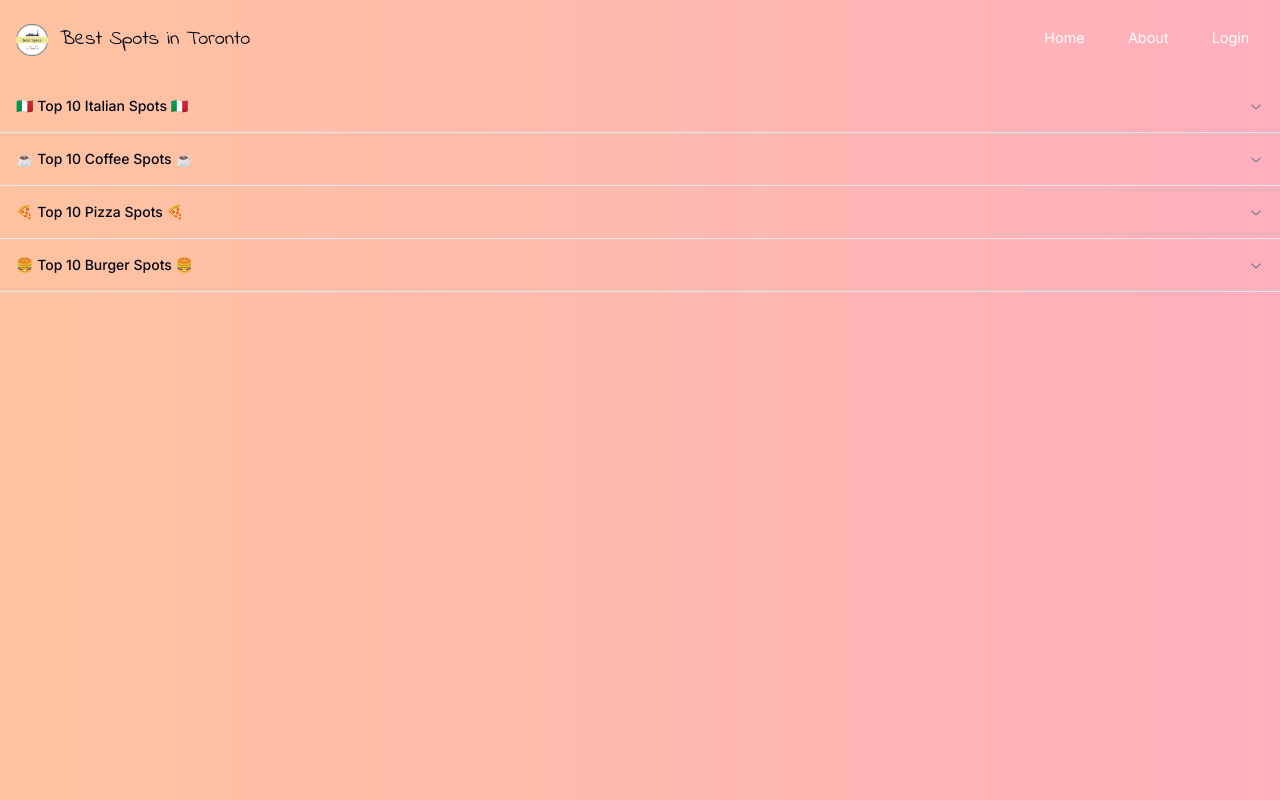
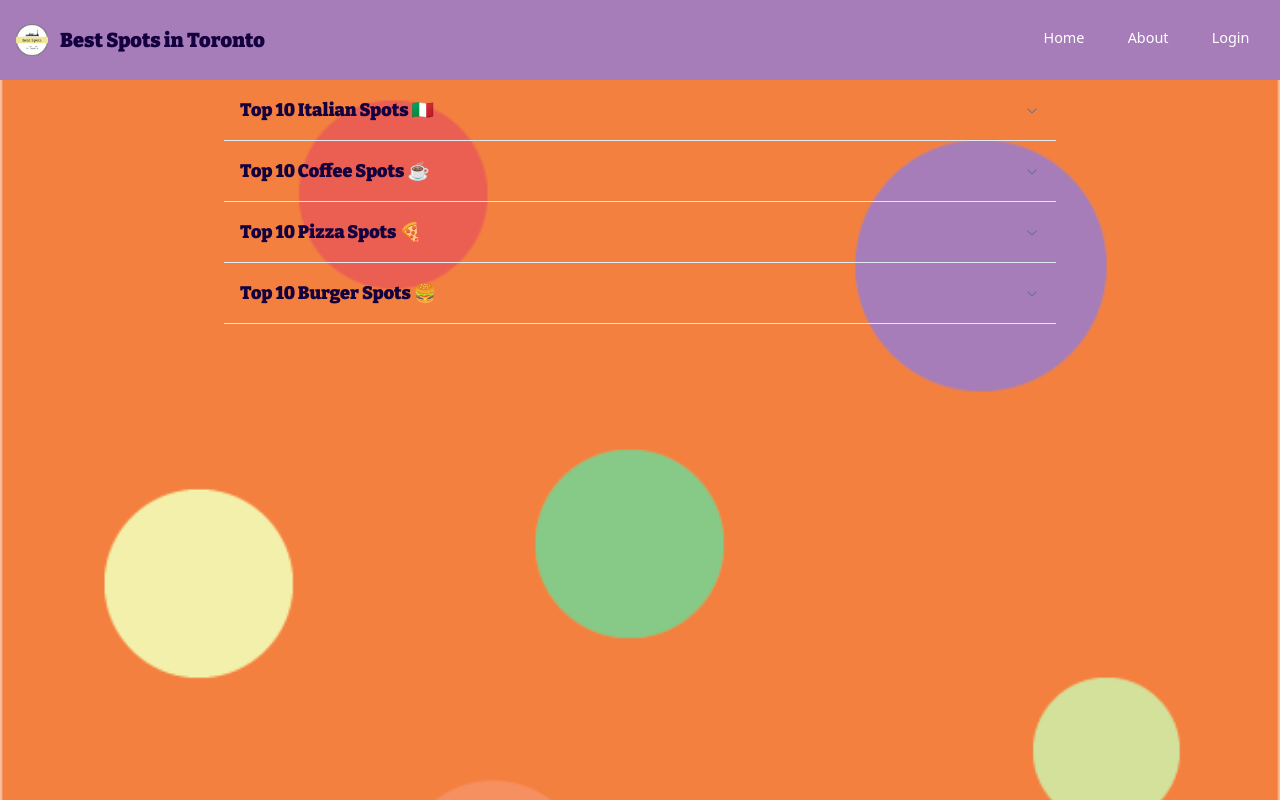
Before and after one commit to erkutcak/bsit-website, a Next.js app: page / in a window 1280 px wide. Built offline with nearby package versions, Linux system fonts and the light colour scheme; no server answers.

Commit message:
styling changes

```diff
--- a/app/globals.css
+++ b/app/globals.css
@@ -1,4 +1,6 @@
 @import url('https://fonts.googleapis.com/css2?family=Indie+Flower&display=swap');
+@import url('https://fonts.googleapis.com/css2?family=Roboto&display=swap');
+@import url('https://fonts.googleapis.com/css2?family=Bitter:wght@500;900&display=swap');
 
 @tailwind base;
 @tailwind components;
@@ -78,7 +80,7 @@
   }
   body {
     @apply bg-background text-foreground;
-    background-image: linear-gradient(to right, #ffc3a0 0%, #ffafbd 100%);
+    background-image: url('/bg.png');
   }
 }
 
--- a/app/layout.js
+++ b/app/layout.js
@@ -13,7 +13,7 @@ export const metadata = {
 export default function RootLayout({ children }) {
   return (
     <html lang="en">
-      <body className={inter.className}>
+      <body className="bg-cover bg-inherit h-screen bg-custom">
         <Provider>
           <Navbar/>
           {children}
--- a/app/page.js
+++ b/app/page.js
@@ -14,35 +14,35 @@ import {
 
 export default function Home() {
   return (
-    <div>
-      <Accordion type="single" collapsible>
+    <div className="md:flex md:text-center md:items-center md:justify-center">
+      <Accordion type="single" collapsible className="md:flex md:flex-col md:justify-center md:items-stretch md:w-[65%]">
         <AccordionItem value="item-1">
-          <AccordionTrigger className="px-4">
-          🇮🇹 Top 10 Italian Spots 🇮🇹
+          <AccordionTrigger className="px-4 font-bitter font-black text-[#15003F] text-lg">
+          Top 10 Italian Spots 🇮🇹
           </AccordionTrigger>
           <AccordionContent className="w-full">
             <TopItalians />
           </AccordionContent>
         </AccordionItem>
         <AccordionItem value="item-2">
-          <AccordionTrigger className="px-4">
-          ☕ Top 10 Coffee Spots ☕
+          <AccordionTrigger className="px-4 font-bitter font-black text-[#15003F] text-lg">
+          Top 10 Coffee Spots ☕
           </AccordionTrigger>
           <AccordionContent>
             <TopCoffees />
           </AccordionContent>
         </AccordionItem>
         <AccordionItem value="item-3">
-          <AccordionTrigger className="px-4">
-          🍕 Top 10 Pizza Spots 🍕
+          <AccordionTrigger className="px-4 font-bitter font-black text-[#15003F] text-lg">
+          Top 10 Pizza Spots 🍕
           </AccordionTrigger>
           <AccordionContent>
             <TopPizzas />
           </AccordionContent>
         </AccordionItem>
         <AccordionItem value="item-4">
-          <AccordionTrigger className="px-4">
-          🍔 Top 10 Burger Spots 🍔
+          <AccordionTrigger className="px-4 font-bitter font-black text-[#15003F] text-lg">
+          Top 10 Burger Spots 🍔
           </AccordionTrigger>
           <AccordionContent>
             <TopBurgers />
--- a/components/Navbar.js
+++ b/components/Navbar.js
@@ -27,12 +27,12 @@ export default function Navbar () {
 
     return (
 
-        <nav className="bg-blue border-gray-200 dark:bg-gray-900">
+        <nav className="bg-[#A67DB8] border-gray-200 dark:bg-gray-900">
             {session ? (
                 <div className="max-w-screen-xl flex flex-wrap items-center justify-between mx-auto p-4">
                     <Link href="/" className="flex items-center">
                         <Image src={logo} className="h-8 w-8 mr-3" alt="Logo" />
-                        <span className="self-center text-xl font-indieflower whitespace-nowrap dark:text-white">Best Spots in Toronto</span>
+                        <span className="self-center text-lg font-bitter font-black text-[#15003F] whitespace-nowrap dark:text-white">Best Spots in Toronto</span>
                     </Link>
                     <div className="relative flex items-center md:order-2">
                         <button data-collapse-toggle="navbar-user" type="button" className="lg:hidden inline-flex items-center p-2 w-10 h-10 justify-center text-sm text-gray-500 rounded-lg hover:bg-gray-100 focus:outline-none focus:ring-2 focus:ring-gray-200 dark:text-gray-400 dark:hover:bg-gray-700 dark:focus:ring-gray-600"
@@ -71,7 +71,7 @@ export default function Navbar () {
                 <div className="max-w-screen-xl flex flex-wrap items-center justify-between mx-auto p-4">
                 <Link href="/" className="flex items-center">
                     <Image src={logo} className="h-8 w-8 mr-3" alt="Logo" />
-                    <span className="self-center text-xl font-indieflower whitespace-nowrap dark:text-white">Best Spots in Toronto</span>
+                    <span className="self-center text-xl font-bitter font-black text-[#15003F] whitespace-nowrap dark:text-white">Best Spots in Toronto</span>
                 </Link>
                 <div className="relative flex items-center md:order-2">
                     <button data-collapse-toggle="navbar-user" type="button" className="lg:hidden inline-flex items-center p-2 w-10 h-10 justify-center text-sm text-gray-500 rounded-lg hover:bg-gray-100 focus:outline-none focus:ring-2 focus:ring-gray-200 dark:text-gray-400 dark:hover:bg-gray-700 dark:focus:ring-gray-600"
--- a/components/TopBurgers.js
+++ b/components/TopBurgers.js
@@ -8,7 +8,7 @@ const TopBurgers = () => {
 
     const displaySpots = burgers.map((restaurant) => (
         <li className='my-4 flex-column' key={restaurant.id}>
-            <h2 className="flex-shrink border-b border-gray-300 font-indieflower text-xl">{restaurant.name}</h2>
+            <h2 className="flex-shrink border-b border-gray-300 font-bitter text-xl">{restaurant.name}</h2>
             <div className='flex items-center mt-2 flex-wrap justify-around'>
                 <div className="flex items-center px-3 py-2 text-xs font-medium text-center text-white bg-purple-700 rounded-lg hover:bg-purple-800 focus:ring-4 focus:outline-none focus:ring-purple-300 dark:bg-purple-600 dark:hover:bg-purple-700 dark:focus:ring-purple-800">
                     <svg className="w-4 h-4 text-yellow-300 mr-1" aria-hidden="true" xmlns="http://www.w3.org/2000/svg" fill="currentColor" viewBox="0 0 22 20">
@@ -16,10 +16,10 @@ const TopBurgers = () => {
                     </svg>
                     <p className="text-sm font-bold text-white">{restaurant.rating}</p>
                 </div>
-                <button className='font-indieflower px-3 py-2 text-xs font-medium text-center text-white bg-blue-700 rounded-lg hover:bg-blue-800 focus:ring-4 focus:outline-none focus:ring-blue-300 dark:bg-blue-600 dark:hover:bg-blue-700 dark:focus:ring-blue-800'>
+                <button className='font-bitter px-3 py-2 text-xs font-medium text-center text-white bg-blue-700 rounded-lg hover:bg-blue-800 focus:ring-4 focus:outline-none focus:ring-blue-300 dark:bg-blue-600 dark:hover:bg-blue-700 dark:focus:ring-blue-800'>
                     <a href={restaurant.location}>Location</a>
                 </button>
-                <button className='font-indieflower px-3 py-2 text-xs font-medium text-center text-white bg-blue-700 rounded-lg hover:bg-blue-800 focus:ring-4 focus:outline-none focus:ring-blue-300 dark:bg-blue-600 dark:hover:bg-blue-700 dark:focus:ring-blue-800'>
+                <button className='font-bitter px-3 py-2 text-xs font-medium text-center text-white bg-blue-700 rounded-lg hover:bg-blue-800 focus:ring-4 focus:outline-none focus:ring-blue-300 dark:bg-blue-600 dark:hover:bg-blue-700 dark:focus:ring-blue-800'>
                     <a href={restaurant.website}>Website</a>
                 </button>
                 {
@@ -44,7 +44,7 @@ const TopBurgers = () => {
 
                 {
                 !restaurant.delivery && (
-                    <p className=' w-[77px] font-indieflower px-3 py-2 text-xs font-medium text-center text-white bg-gray rounded-lg hover:bg-gray-800 focus:ring-4 focus:outline-none focus:ring-blue-300 dark:bg-gray-500 dark:hover:bg-gray-700 dark:focus:ring-blue-800'>Walk-in</p>
+                    <p className=' w-[77px] font-bitter px-3 py-2 text-xs font-medium text-center text-white bg-gray rounded-lg hover:bg-gray-800 focus:ring-4 focus:outline-none focus:ring-blue-300 dark:bg-gray-500 dark:hover:bg-gray-700 dark:focus:ring-blue-800'>Walk-in</p>
                 )
                 }
             </div>
--- a/components/TopPizzas.js
+++ b/components/TopPizzas.js
@@ -8,18 +8,18 @@ const TopPizzas = () => {
 
     const displaySpots = pizzas.map((restaurant) => (
         <li className='my-4 flex-column' key={restaurant.id}>
-            <h2 className="flex-shrink border-b border-gray-300 font-indieflower text-xl">{restaurant.name}</h2>
+            <h2 className="flex-shrink border-b border-gray-300 font-bitter text-xl">{restaurant.name}</h2>
             <div className='flex items-center mt-2 flex-wrap justify-around'>
-                <div className="flex items-center px-3 py-2 text-xs font-medium text-center text-white bg-purple-700 rounded-lg hover:bg-purple-800 focus:ring-4 focus:outline-none focus:ring-purple-300 dark:bg-purple-600 dark:hover:bg-purple-700 dark:focus:ring-purple-800">
+                <div className="flex items-center px-3 py-2 text-xs font-medium text-center text-white bg-[#A67DB8] rounded-lg hover:bg-[#A67DB8] focus:ring-4 focus:outline-none focus:ring-purple-300 dark:bg-purple-600 dark:hover:bg-purple-700 dark:focus:ring-purple-800">
                     <svg className="w-4 h-4 text-yellow-300 mr-1" aria-hidden="true" xmlns="http://www.w3.org/2000/svg" fill="currentColor" viewBox="0 0 22 20">
                         <path d="M20.924 7.625a1.523 1.523 0 0 0-1.238-1.044l-5.051-.734-2.259-4.577a1.534 1.534 0 0 0-2.752 0L7.365 5.847l-5.051.734A1.535 1.535 0 0 0 1.463 9.2l3.656 3.563-.863 5.031a1.532 1.532 0 0 0 2.226 1.616L11 17.033l4.518 2.375a1.534 1.534 0 0 0 2.226-1.617l-.863-5.03L20.537 9.2a1.523 1.523 0 0 0 .387-1.575Z"/>
                     </svg>
                     <p className="text-sm font-bold text-white">{restaurant.rating}</p>
                 </div>
-                <button className='font-indieflower px-3 py-2 text-xs font-medium text-center text-white bg-blue-700 rounded-lg hover:bg-blue-800 focus:ring-4 focus:outline-none focus:ring-blue-300 dark:bg-blue-600 dark:hover:bg-blue-700 dark:focus:ring-blue-800'>
+                <button className='font-bitter px-3 py-2 text-xs font-medium text-center text-white bg-[#A67DB8] rounded-lg hover:bg-blue-800 focus:ring-4 focus:outline-none focus:ring-blue-300 dark:bg-blue-600 dark:hover:bg-blue-700 dark:focus:ring-blue-800'>
                     <a href={restaurant.location}>Location</a>
                 </button>
-                <button className='font-indieflower px-3 py-2 text-xs font-medium text-center text-white bg-blue-700 rounded-lg hover:bg-blue-800 focus:ring-4 focus:outline-none focus:ring-blue-300 dark:bg-blue-600 dark:hover:bg-blue-700 dark:focus:ring-blue-800'>
+                <button className='font-bitter px-3 py-2 text-xs font-medium text-center text-white bg-[#A67DB8] rounded-lg hover:bg-blue-800 focus:ring-4 focus:outline-none focus:ring-blue-300 dark:bg-blue-600 dark:hover:bg-blue-700 dark:focus:ring-blue-800'>
                     <a href={restaurant.website}>Website</a>
                 </button>
                 {
@@ -44,7 +44,7 @@ const TopPizzas = () => {
 
                 {
                 !restaurant.delivery && (
-                    <p className=' w-[77px] font-indieflower px-3 py-2 text-xs font-medium text-center text-white bg-gray rounded-lg hover:bg-gray-800 focus:ring-4 focus:outline-none focus:ring-blue-300 dark:bg-gray-500 dark:hover:bg-gray-700 dark:focus:ring-blue-800'>Walk-in</p>
+                    <p className=' w-[77px] font-bitter px-3 py-2 text-xs font-medium text-center text-red bg-[#A67DB8] rounded-lg hover:bg-[#A67DB8] focus:ring-4 focus:outline-none focus:ring-blue-300 dark:bg-gray-500 dark:hover:bg-gray-700 dark:focus:ring-blue-800'>Walk-in</p>
                 )
                 }
             </div>
--- a/tailwind.config.js
+++ b/tailwind.config.js
@@ -71,11 +71,14 @@ module.exports = {
         "accordion-up": "accordion-up 0.2s ease-out",
       },
       fontFamily: {
-        indieflower: ['Indie Flower']
+        indieflower: ['Indie Flower'],
+        roboto: ['Roboto'],
+        bitter: ['Bitter'],
       },
       backgroundImage: {
         'gradient-radial': 'radial-gradient(var(--tw-gradient-stops))',
         'gradient-conic': 'conic-gradient(from 180deg at 50% 50%, var(--tw-gradient-stops))',
+        'custom-bg': "url('/public/bg.png')",
       },
   },
   plugins: [require("tailwindcss-animate")],
```
Also changed, not shown: components/TopCoffees.js (+6 -6 lines), components/TopItalians.js (+5 -5 lines), public/bg.png (added).
